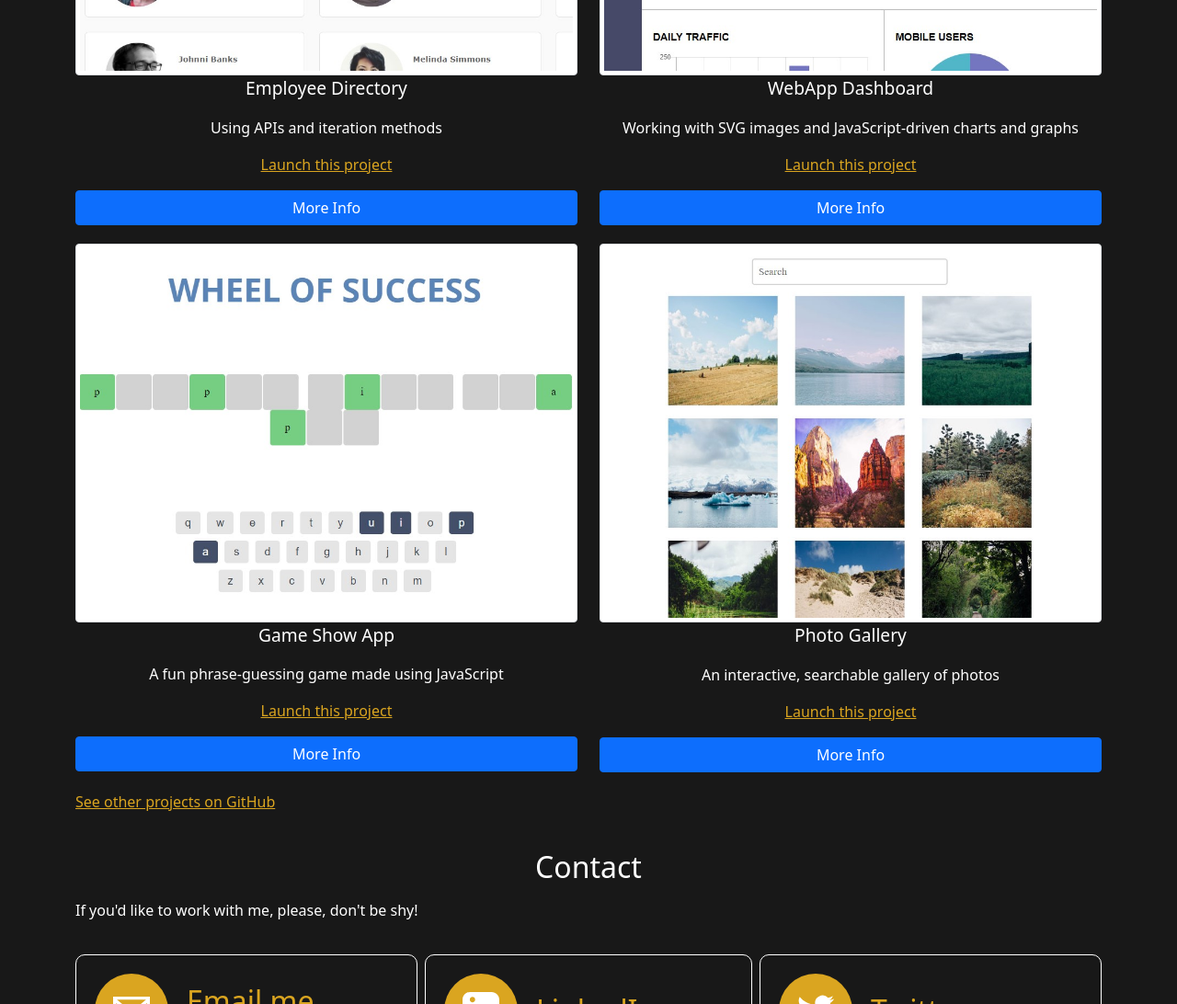
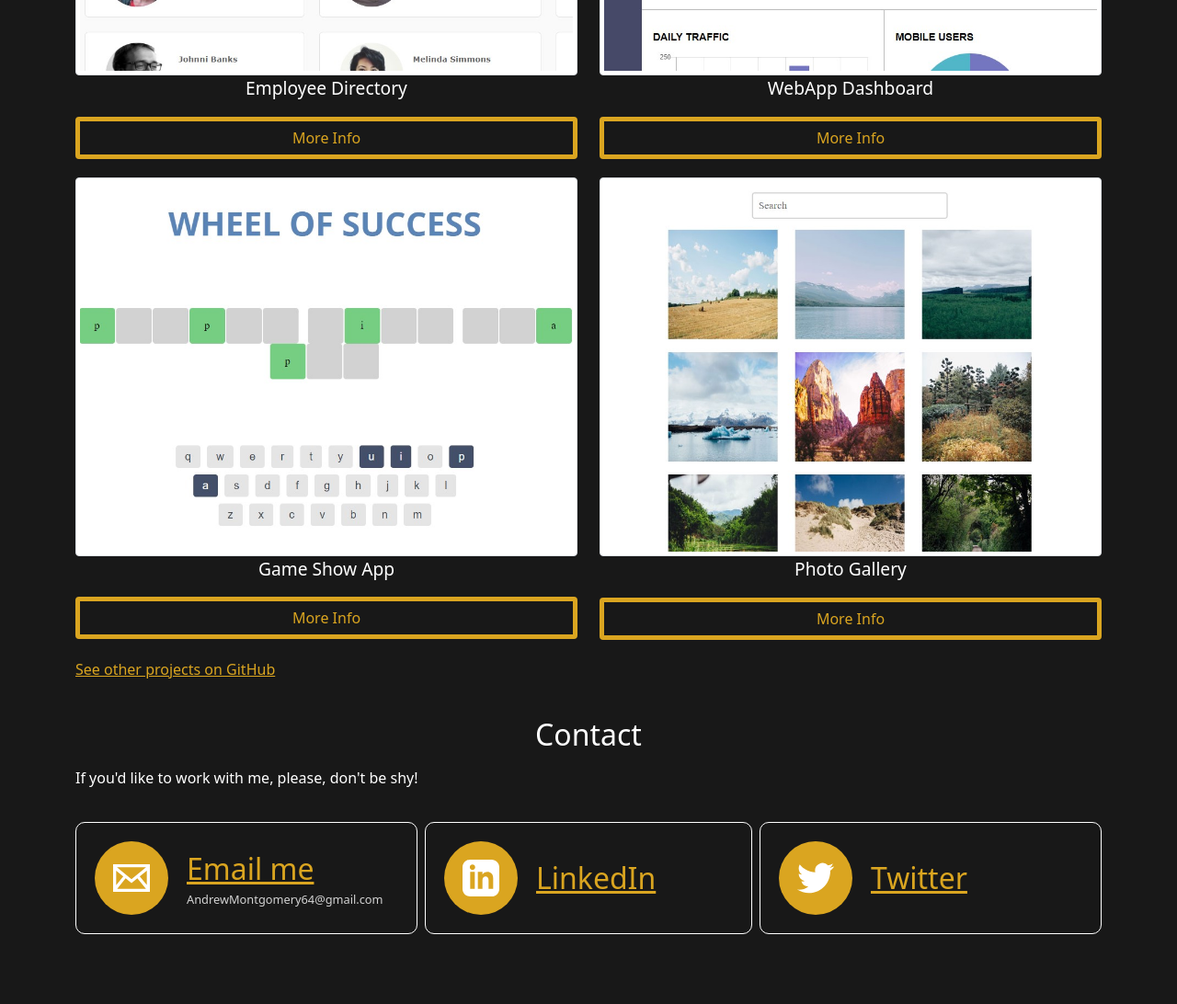
Before and after one commit to DrewM64/DrewM64.github.io, a plain HTML site: page index.html in a window 1280 px wide. Shown: the part 1280-2372 px from the top of the page at 92% size. Drawn offline with nearby package versions, Linux system fonts and the light colour scheme.

Commit message:
Style modal buttons
-Styled modal buttons to be more inline with site theme

```diff
--- a/app.js
+++ b/app.js
@@ -1,16 +1,3 @@
-const home = document.getElementById("navHome");
-
-// Create a media condition that targets viewports at least 1024px wide
-const mediaQuery = window.matchMedia('(min-width: 1024px)')
-// Check if the media query is true
-if (mediaQuery.matches) {
-  // Then trigger an alert
-  home.addEventListener("click", function(){
-    alert("This is a Home button.");
-  });
-}
-
-
 // Modal functionality
 var exampleModal = document.getElementById('exampleModal')
 exampleModal.addEventListener('show.bs.modal', function (event) {
--- a/css/style.css
+++ b/css/style.css
@@ -40,6 +40,18 @@ footer {
 
 .project-card {
     margin-bottom: 20px;
+}
+
+.btn-project {
+    color: goldenrod;
+    border: goldenrod solid 5px;
+
+}
+
+.btn-project:hover {
+    color: white;
+    box-shadow: white 0 0 5px 2px,
+                goldenrod 0 0 10px 5px;
 }
 
 /* social widgets */
--- a/index.html
+++ b/index.html
@@ -56,25 +56,25 @@
         </div>
       </section>
 <!-- projects section -->
-        <section id="projects" class="container py-2">
+        <section id="projects" class="container py-2 overflow-hidden">
           <h2>Projects</h2>
-          <div class="row">
+          <div class="row gy-5">
             <div class="col-md">
               <div class="project-card d-flex flex-column justify-content-center">
                 <img src="img/thumbs/dirr-snip.jpg" class="img-thumbnail" alt="">
                 <p class="title text-center">Employee Directory</p>
-                <p class="proj-desc text-center">Using APIs and iteration methods</p>
-                <p class="text-center"><a href="https://drewm64.github.io/project-8/" target="_blank">Launch this project</a></p>
-                <button type="button" class="btn btn-primary" data-bs-toggle="modal" data-bs-target="#exampleModal" data-bs-whatever="Employee Directory">More Info</button>
+                <p class="proj-desc text-center d-lg-none">Using APIs and iteration methods</p>
+                <p class="text-center d-lg-none"><a href="https://drewm64.github.io/project-8/" target="_blank">Launch this project</a></p>
+                <button type="button" class="btn btn-project d-none d-lg-block" data-bs-toggle="modal" data-bs-target="#exampleModal" data-bs-whatever="Employee Directory">More Info</button>
               </div>
             </div>
             <div class="col-md">
               <div class="project-card d-flex flex-column justify-content-center">
                 <img src="img/thumbs/webapp-snip.jpg" class="img-thumbnail" alt="">
                 <p class="title text-center">WebApp Dashboard</p>
-                <p class="proj-desc text-center">Working with SVG images and JavaScript-driven charts and graphs</p>
-                <p class="text-center"><a href="https://drewm64.github.io/project-7/" target="_blank">Launch this project</a></p>
-                <button type="button" class="btn btn-primary" data-bs-toggle="modal" data-bs-target="#exampleModal" data-bs-whatever="WebApp Dashboard">More Info</button>
+                <p class="proj-desc text-center d-lg-none">Working with SVG images and JavaScript-driven charts and graphs</p>
+                <p class="text-center d-lg-none"><a href="https://drewm64.github.io/project-7/" target="_blank">Launch this project</a></p>
+                <button type="button" class="btn btn-project d-none d-lg-block" data-bs-toggle="modal" data-bs-target="#exampleModal" data-bs-whatever="WebApp Dashboard">More Info</button>
               </div>
             </div>
           </div>
@@ -83,18 +83,18 @@
               <div class="project-card d-flex flex-column justify-content-center">
                 <img src="img/thumbs/game-snip.jpg" class="img-thumbnail" alt="">
                 <p class="title text-center">Game Show App</p>
-                <p class="proj-desc text-center">A fun phrase-guessing game made using JavaScript</p>
-                <p class="text-center"><a href="https://drewm64.github.io/project-6/" target="_blank">Launch this project</a></p>
-                <button type="button" class="btn btn-primary" data-bs-toggle="modal" data-bs-target="#exampleModal" data-bs-whatever="Game Show App">More Info</button>
+                <p class="proj-desc text-center d-lg-none">A fun phrase-guessing game made using JavaScript</p>
+                <p class="text-center d-lg-none"><a href="https://drewm64.github.io/project-6/" target="_blank">Launch this project</a></p>
+                <button type="button" class="btn btn-project d-none d-lg-block" data-bs-toggle="modal" data-bs-target="#exampleModal" data-bs-whatever="Game Show App">More Info</button>
               </div>
             </div>
             <div class="col-md">
               <div class="project-card d-flex flex-column justify-content-center">
                 <img src="img/thumbs/gall-snip.jpg" class="img-thumbnail" alt="">
                 <p class="title text-center">Photo Gallery</p>
-                <p class="proj-desc text-center">An interactive, searchable gallery of photos</p>
-                <p class="text-center"><a href="https://drewm64.github.io/project-5/" target="_blank">Launch this project</a></p>
-                <button type="button" class="btn btn-primary" data-bs-toggle="modal" data-bs-target="#exampleModal" data-bs-whatever="Photo Gallery">More Info</button>
+                <p class="proj-desc text-center d-lg-none">An interactive, searchable gallery of photos</p>
+                <p class="text-center d-lg-none"><a href="https://drewm64.github.io/project-5/" target="_blank">Launch this project</a></p>
+                <button type="button" class="btn btn-project d-none d-lg-block" data-bs-toggle="modal" data-bs-target="#exampleModal" data-bs-whatever="Photo Gallery">More Info</button>
               </div>
             </div>
           </div>
```
